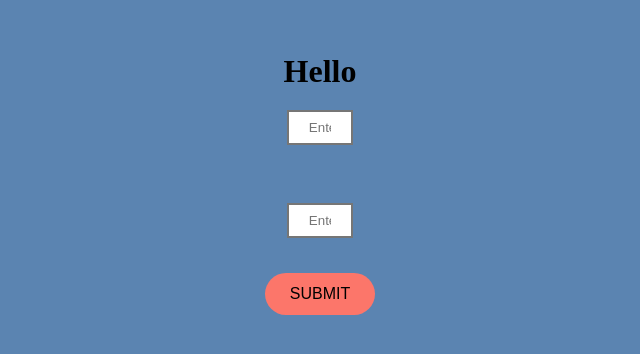
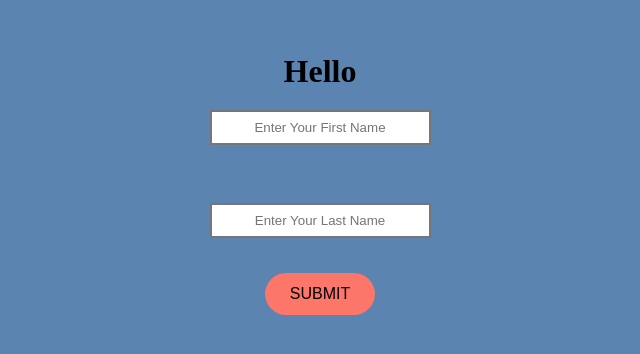
Before and after one commit to Jahanzaib0070/calculator, a React (Create React App) app: page / in a window 1280 px wide. Shown: the part 216-570 px from the top of the page, without its empty margins (320-960 px from the left). Built offline with nearby package versions, Linux system fonts and the light colour scheme; a web font is replaced by a local one.

Commit message:
Update index.css

```diff
--- a/src/index.css
+++ b/src/index.css
@@ -37,7 +37,7 @@ button{
     padding: 8px 20px;
     border-style:solid;
     text-align: center;
-    width: 30%;
+    width: 100%;
     outline: none;
     border-width: 2px;
 }
```
